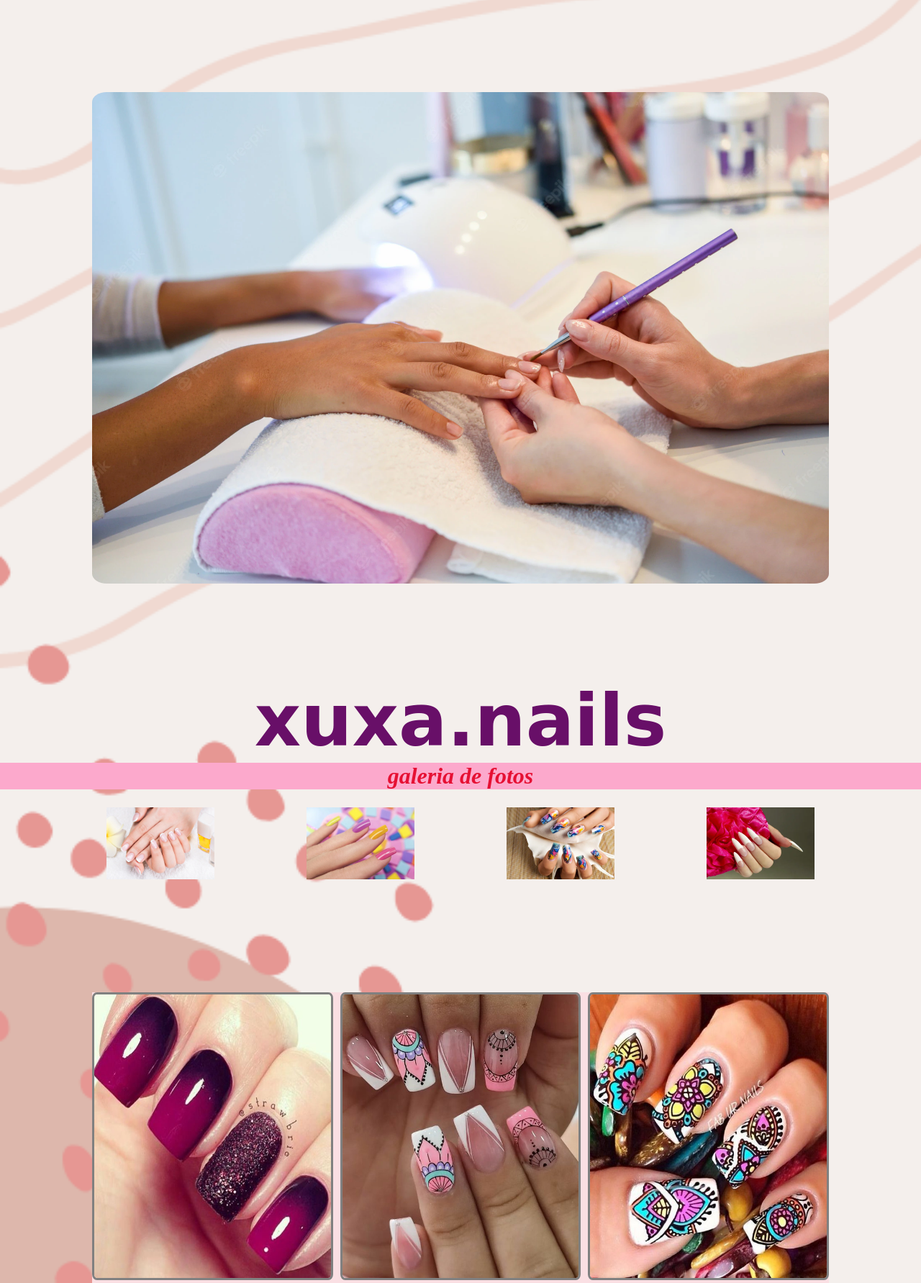
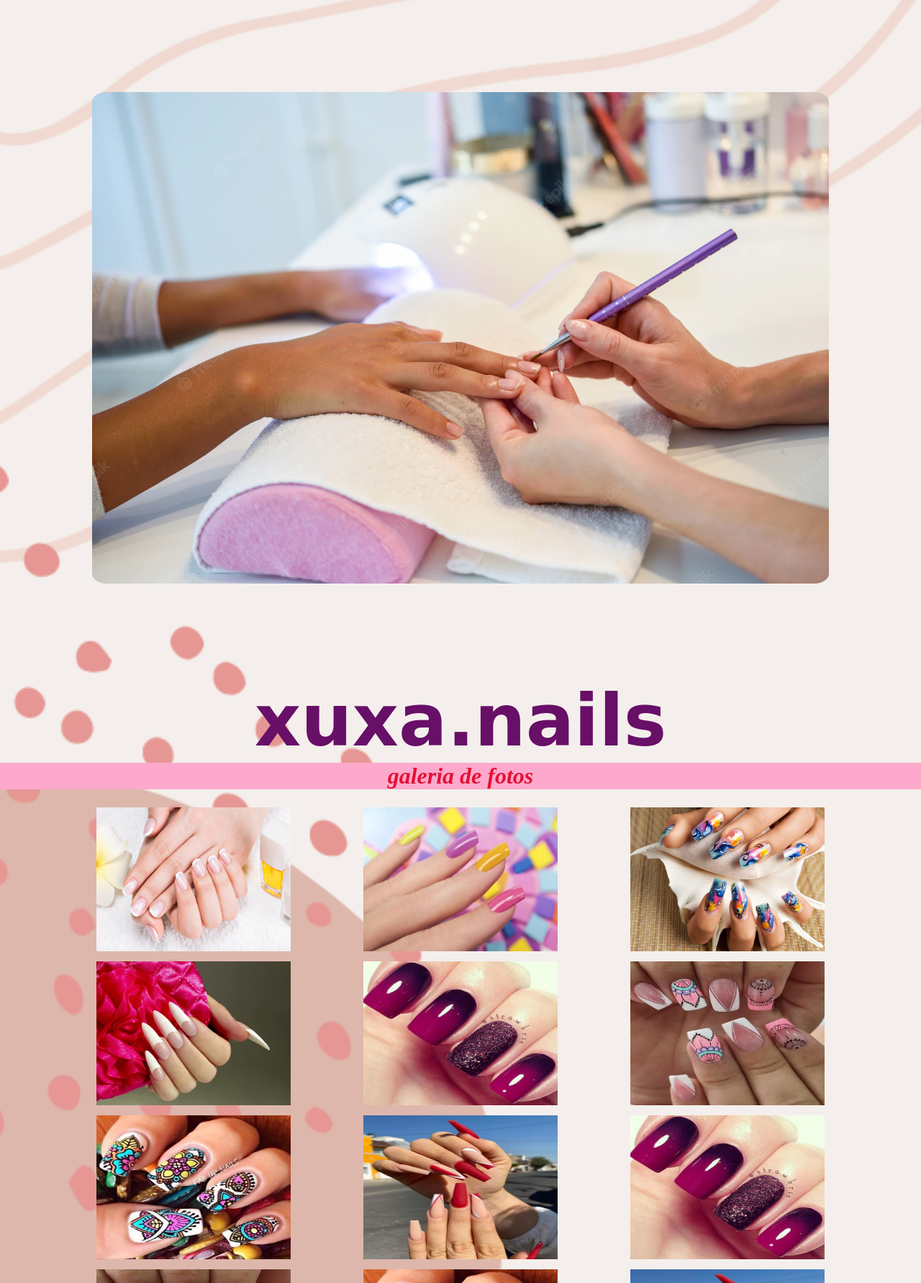
Before and after one commit to arielschinocca/proyecto-xuxa, a PHP site: page / in a window 1280 px wide. Shown: the part 137-1920 px from the top of the page at 72% size. Run offline with PHP 8.4, Linux system fonts and the light colour scheme; some libraries are stand-ins or nearby versions.

Commit message:
se modoficaron fotos

```diff
--- a/index.html
+++ b/index.html
@@ -83,10 +83,18 @@
     <h6>galeria de fotos</h6>
 
     <ul class="galeria">
-        <li><a href="#imgModal4"><img src="./img/uñas4.webp" ></a></li>
-        <li><a href="#imgModal5"><img src="./img/uñas5.jpg" ></a></li>
-        <li><a href="#imgModal6"><img src="./img/uñas6.jpg" ></a></li>
-        <li><a href="#imgModal7"><img src="./img/uñas7.jpg" ></a></li>
+        <li><a href="#imgModal4"><img class="img-gal" src="./img/uñas4.webp" ></a></li>
+        <li><a href="#imgModal5"><img class="img-gal" src="./img/uñas5.jpg" ></a></li>
+        <li><a href="#imgModal6"><img class="img-gal" src="./img/uñas6.jpg" ></a></li>
+        <li><a href="#imgModal7"><img class="img-gal" src="./img/uñas7.jpg" ></a></li>
+        <li><a href="#imgModal1"><img class="img-gal" src="./img/uñas1..jpg" ></a></li>
+        <li><a href="#imgModal2"><img class="img-gal" src="./img/unñas2..jpg" ></a></li>
+        <li><a href="#imgModal3"><img class="img-gal" src="./img/uñas3..jpg" ></a></li>
+        <li><a href="#imgModal9"><img class="img-gal" src="./img/uñas9.jpg" ></a></li>
+        <li><a href="#imgModal10"><img class="img-gal" src="./img/uñas1..jpg" ></a></li>
+        <li><a href="#imgModal11"><img class="img-gal" src="./img/unñas2..jpg" ></a></li>
+        <li><a href="#imgModal12"><img class="img-gal" src="./img/uñas3..jpg" ></a></li>
+        <li><a href="#imgModal13"><img class="img-gal" src="./img/uñas9.jpg" ></a></li>
     </ul>
 
     <div class="modal" id="imgModal4">
@@ -129,41 +137,122 @@
         <a class="cerrar" href="">x</a>
     </div>
 
+    <div class="modal" id="imgModal1">
+        <h6>paisaje 5</h6>
+        <div class="imagen">
+            <a href="#imgModal9">&#60;</a>
+            <a href="#imgModal2"><img src="./img/uñas1..jpg" ></a>
+            <a href="#imgModal2">></a>
+        </div>
+        <a class="cerrar" href="">x</a>
+    </div>
+
+    <div class="modal" id="imgModal2">
+        <h6>paisaje 6</h6>
+        <div class="imagen">
+            <a href="#imgModal1">&#60;</a>
+            <a href="#imgModal3"><img src="./img/unñas2..jpg" ></a>
+            <a href="#imgModal3">></a>
+        </div>
+        <a class="cerrar" href="">x</a>
+    </div>
+
+    <div class="modal" id="imgModal3">
+        <h6>paisaje 7</h6>
+        <div class="imagen">
+            <a href="#imgModal1">&#60;</a>
+            <a href="#imgModal9"><img src="./img/uñas3..jpg" ></a>
+            <a href="#imgModal9">></a>
+        </div>
+        <a class="cerrar" href="">x</a>
+    </div>
+
+    <div class="modal" id="imgModal9">
+        <h6>paisaje 8</h6>
+        <div class="imagen">
+            <a href="#imgModal3">&#60;</a>
+            <a href="#imgModal1"><img src="./img/uñas9.jpg" ></a>
+            <a href="#imgModal1">></a>
+        </div>
+        <a class="cerrar" href="">x</a>
+    </div>
+
+    <div class="modal" id="imgModal10">
+        <h6>paisaje 9</h6>
+        <div class="imagen">
+            <a href="#imgModal13">&#60;</a>
+            <a href="#imgModal11"><img src="./img/uñas1..jpg" ></a>
+            <a href="#imgModal11">></a>
+        </div>
+        <a class="cerrar" href="">x</a>
+    </div>
+
+    <div class="modal" id="imgModal11">
+        <h6>paisaje 10</h6>
+        <div class="imagen">
+            <a href="#imgModal10">&#60;</a>
+            <a href="#imgModal12"><img src="./img/unñas2..jpg" ></a>
+            <a href="#imgModal12">></a>
+        </div>
+        <a class="cerrar" href="">x</a>
+    </div>
+
+    <div class="modal" id="imgModal12">
+        <h6>paisaje 11</h6>
+        <div class="imagen">
+            <a href="#imgModal10">&#60;</a>
+            <a href="#imgModal13"><img src="./img/uñas3..jpg" ></a>
+            <a href="#imgModal13">></a>
+        </div>
+        <a class="cerrar" href="">x</a>
+    </div>
+
+    <div class="modal" id="imgModal7">
+        <h6>paisaje 12</h6>
+        <div class="imagen">
+            <a href="#imgModal12">&#60;</a>
+            <a href="#imgModal10"><img src="./img/uñas9.jpg" ></a>
+            <a href="#imgModal10">></a>
+        </div>
+        <a class="cerrar" href="">x</a>
+    </div>
+
 
     <!-- section 2  imagenes-->
 
-    <section class="section-img">
-    <div class="div-imagenes">
-        <div class="div-imagenes-1">
-            <img class="img1" src="./img/uñas1..jpg" width="" height="400" alt="">
-        </div>
-        <div class="div-imagenes-1">
-            <img class="img2" src="./img/unñas2..jpg" width="" height="400" alt="">
-        </div>
-        <div class="div-imagenes-1">
-            <img class="img3" src="./img/uñas3..jpg" width="" height="400" alt="">
-        </div>
-        <div class="div-imagenes-1">
-            <img class="img4" src="./img/uñasparaproyec.webp" width="" height="400" alt="">
-        </div>
-        <div class="div-imagenes-1">
-            <img class="img5" src="./img/uñas5.jpg" width="" height="400" alt="">
-        </div>
-        <div class="div-imagenes-1">
-            <img class="img6" src="./img/uñas6.jpg" width="" height="400" alt="">
-        </div>
-        <div class="div-imagenes-1">
-            <img class="img7" src="./img/uñas7.jpg" width="" height="400" alt="">
-        </div>
-        <div class="div-imagenes-1">
-            <img class="img8" src="./img/uñas8.jpg" width="" height="400" alt="">
-        </div>
-        <div class="div-imagenes-1">
-            <img class="img9" src="./img/uñas9.jpg" width="" height="400" alt="">
-        </div>
-    </div>
-    </section>
+    <!--
 
+    <ul class="div-imagenes">
+        <li class="div-imagenes-1">
+            <img class="img1" src="./img/uñas1..jpg">
+        </li>
+        <li class="div-imagenes-1">
+            <img class="img2" src="./img/unñas2..jpg">
+        </li>
+        <li class="div-imagenes-1">
+            <img class="img3" src="./img/uñas3..jpg">
+        </li>
+        <li class="div-imagenes-1">
+            <img class="img4" src="./img/uñasparaproyec.webp">
+        </li>
+        <li class="div-imagenes-1">
+            <img class="img5" src="./img/uñas5.jpg">
+        </li>
+        <li class="div-imagenes-1">
+            <img class="img6" src="./img/uñas6.jpg">
+        </li>
+        <li class="div-imagenes-1">
+            <img class="img7" src="./img/uñas7.jpg">
+        </li>
+        <li class="div-imagenes-1">
+            <img class="img8" src="./img/uñas8.jpg">
+        </li>
+        <li class="div-imagenes-1">
+            <img class="img9" src="./img/uñas9.jpg">
+        </li>
+    </ul>
+
+-->
 
     <!-- main carrusel-->
 
--- a/style.css
+++ b/style.css
@@ -148,112 +148,6 @@ ul.list{
 }
 
 
-/*        galeria       */
-
-
-
-.galeria{
-    width: 90%;
-    margin: auto;
-    list-style: none;
-    padding: 20px;
-    box-sizing: border-box;
-
-    display: flex;
-    flex-wrap: wrap;
-    justify-content: space-around;
-}
-
-.galeria li{
-    margin: 5px;
-}
-
-.galeria img{
-    width: 150px;
-    height: 100px;
-}
-
-
-/*  estilos del modal*/
-
-
-
-.modal{
-    display: none;
-}
-
-.modal:target{
-    display: block;
-    position: fixed;
-    background-color: rgba(0, 0, 0, 0.8);
-    top: 0;
-    left: 0;
-    width: 100%;
-    height: 100%;
-}
-
-.modal h6{
-    color: #fff;
-    font-size: 30px;
-    text-align: center;
-    margin: 15px 0;
-}
-
-.imagen{
-    width: 100%;
-    height: 50%;
-
-    display: flex;
-    justify-content: center;
-    align-items: center;
-}
-
-.imagen a{
-    color: #fff;
-    font-size: 40px;
-    text-decoration: none;
-    margin: 0 10px;
-}
-
-.imagen a:nth-child(2){
-    margin: 0;
-    height: 100%;
-    flex-shrink: 2;
-}
-
-.imagen img{
-    width: 500px;
-    height: 100%;
-    max-width: 100%;
-    border: 7px solid #fff;
-    box-sizing: border-box;
-}
-
-.cerrar{
-    display: block;
-    background-color: #fff;
-    width: 25px;
-    height: 25px;
-    margin: auto;
-    text-align: center;
-    text-decoration: none;
-    font-size: 25px;
-    color: #000;
-    padding: 5px ;
-    border-radius: 50%;
-    line-height: 13px;
-
-}
-
-
-
-
-
-
-
-
-
-
 /* main inicio */
 
 
@@ -364,16 +261,122 @@ h5{
 }
 
 
+/*        galeria       */
+
+
+
+.galeria{
+    width: 90%;
+    margin: auto;
+    list-style: none;
+    padding: 20px;
+    box-sizing: border-box;
+
+    display: flex;
+    flex-wrap: wrap;
+    justify-content: space-around;
+}
+
+.galeria li{
+    margin: 5px;
+}
+
+.galeria img{
+    width: 270px;
+    height: 200px;
+}
+
+.img-gal:hover{
+    transform: rotateY(3.142rad);
+}
+
+
+/*  estilos del modal*/
+
+
+
+.modal{
+    display: none;
+}
+
+.modal:target{
+    display: block;
+    position: fixed;
+    background-color: rgba(0, 0, 0, 0.8);
+    top: 0;
+    left: 0;
+    width: 100%;
+    height: 100%;
+}
+
+.modal h6{
+    color: #fff;
+    font-size: 30px;
+    text-align: center;
+    margin: 15px 0;
+}
+
+.imagen{
+    width: 100%;
+    height: 50%;
+
+    display: flex;
+    justify-content: center;
+    align-items: center;
+}
+
+.imagen a{
+    color: #fff;
+    font-size: 40px;
+    text-decoration: none;
+    margin: 0 10px;
+}
+
+.imagen a:nth-child(2){
+    margin: 0;
+    height: 100%;
+    flex-shrink: 2;
+}
+
+.imagen img{
+    width: 500px;
+    height: 100%;
+    max-width: 100%;
+    border: 7px solid #fff;
+    box-sizing: border-box;
+}
+
+.cerrar{
+    display: block;
+    background-color: #fff;
+    width: 25px;
+    height: 25px;
+    margin: auto;
+    text-align: center;
+    text-decoration: none;
+    font-size: 25px;
+    color: #000;
+    padding: 5px ;
+    border-radius: 50%;
+    line-height: 13px;
+
+}
+
+
+
 /* section 2 imagenes */
 
 
+/*
+.div-imagenes-1 img{
+    width: 350px;
+    height: 200px;
+}
+
 
 .img1, .img2, .img3, .img4, .img5, .img6, .img7, .img8, .img9{
-    width: 100%;
     border: 3px solid grey;
     border-radius: 2%;
-
-
 }
 
 
@@ -412,18 +415,18 @@ h5{
 
 
 .div-imagenes{
-    display: grid;
-    grid-template-columns: repeat(3, 1fr);
-    grid-template-rows: repeat(3, 1fr);
-    grid-column-gap: 10px;
-    grid-row-gap: 6px;
+    width: 90%;
+    margin: auto;
+    list-style: none;
+    padding: 20px;
+    box-sizing: border-box;
 
-    width: 90%;
-    height: 90%;
-    background-color: rgb(250, 223, 227);
-    margin: 20%;
+    display: flex;
+    flex-wrap: wrap;
+    justify-content: space-around;
 }
 
+*/
 
 /*main carrucel*/
 
@@ -694,19 +695,6 @@ ul li{
     .navBar{
         display: none;
     }
-    .div-imagenes{
-        display: grid;
-        grid-template-columns: repeat(3, 1fr);
-        grid-template-rows: repeat(3, 1fr);
-        grid-column-gap: 10px;
-        grid-row-gap: 6px;
-
-        width: 90%;
-        height: 90%;
-        background-color: rgb(250, 223, 227);
-        margin: 10%;
-    }
-
 }
 
 @media screen and  (max-width: 1024px) {
```
Also changed, not shown: other parts of style.css (+4 -76 lines).
